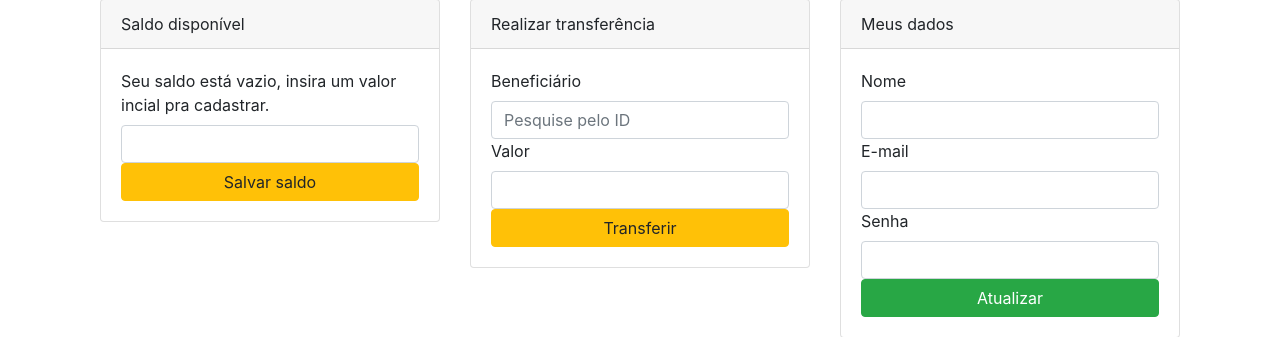
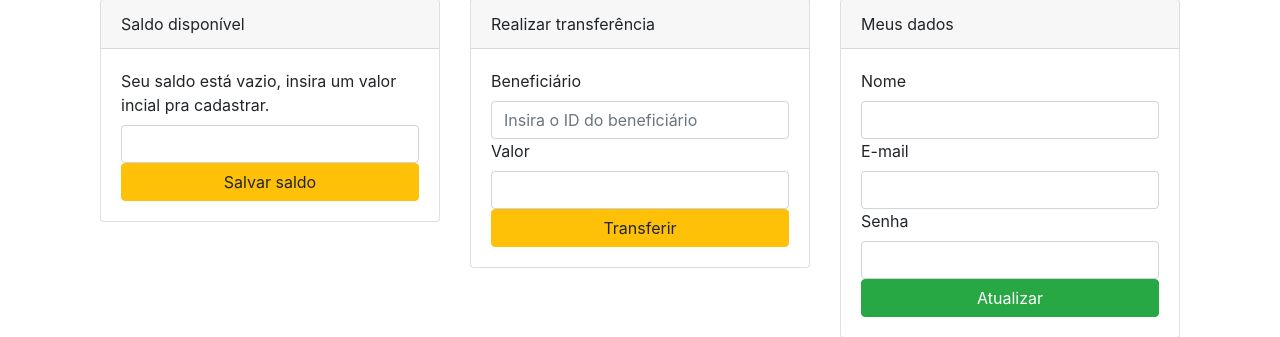
Before and after one commit to luizwagm/usd_transiction, a CodeIgniter app: the page made by panel/application/views/dashboard.php in a window 1280 px wide. Shown: the part 139-476 px from the top of the page. Run offline with CodeIgniter, Linux system fonts and the light colour scheme; data that the repository does not hold is empty; some libraries are stand-ins or nearby versions.

Commit message:
corrigindo placeholder de beneficiário

```diff
--- a/panel/application/views/dashboard.php
+++ b/panel/application/views/dashboard.php
@@ -65,7 +65,7 @@
 								<div class="row">
 									<div class="col-sm-12">
 										<label for="">Beneficiário</label>
-										<input type="text" placeholder="Pesquise pelo ID" name="beneficiario" id="beneficiario" class="form-control" required>
+										<input type="text" placeholder="Insira o ID do beneficiário" name="beneficiario" id="beneficiario" class="form-control" required>
 									</div>
 								</div>
 								<div class="row">
```
